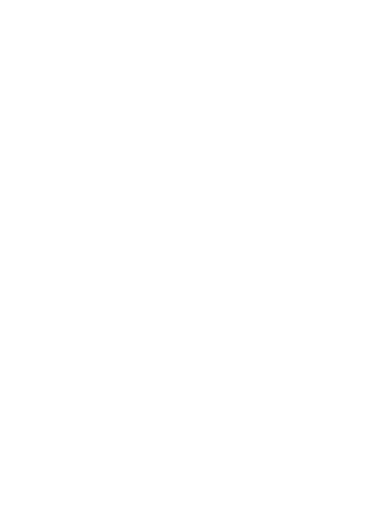
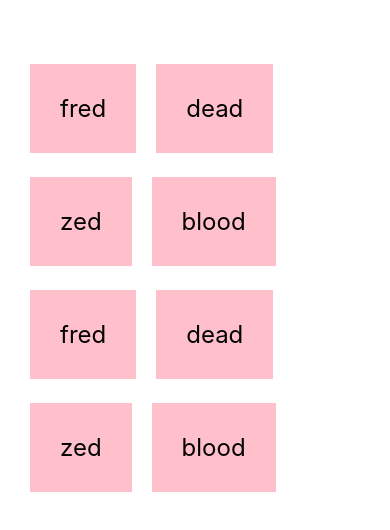
Before and after one commit to TechDinith/ReactNativeTutorialApp, a React Native app in the folder ReactNativeTestProject/: screen / in a window 390 px wide. Shown: the top 530 px of the page. Built offline with nearby package versions, Linux system fonts and the light colour scheme.

Commit message:
all done

```diff
--- a/ReactNativeTestProject/App.tsx
+++ b/ReactNativeTestProject/App.tsx
@@ -1,18 +1,76 @@
 import { useState } from "react";
-import { Button, StyleSheet, Text, TextInput, View } from "react-native";
+import {
+  Button,
+  FlatList,
+  ScrollView,
+  StyleSheet,
+  Text,
+  TextInput,
+  TouchableOpacity,
+  View,
+} from "react-native";
 
 export default function App() {
-  //states
+  //1
   // const [name, setName] = useState("Fred");
   // const [inputValue, setInputValue] = useState("");
 
-  //functions
   // const clickHandler = () => {
   //   setName("No-One");
   // };
 
+  //2
+  const [people, setPeople] = useState([
+    {
+      name: "fred",
+      id: "1",
+    },
+    {
+      name: "dead",
+      id: "2",
+    },
+    {
+      name: "zed",
+      id: "3",
+    },
+    {
+      name: "blood",
+      id: "4",
+    },
+    {
+      name: "fred",
+      id: "5",
+    },
+    {
+      name: "dead",
+      id: "6",
+    },
+    {
+      name: "zed",
+      id: "7",
+    },
+    {
+      name: "blood",
+      id: "8",
+    },
+  ]);
+
+  const pressHandler = (id: string) => {
+    console.log("id", id);
+
+    //oneway
+    // setPeople((oldPeople) => {
+    //   return oldPeople.filter(
+    //     (person: { name: string; id: string }) => person.id != id
+    //   );
+    // });
+    //anothorway
+    setPeople([...people.filter((person: any) => person.id != id)]);
+    console.log("people", people);
+  };
   return (
     <View style={styles.container}>
+      {/* 1 */}
       {/* <View>
         <Text>Hellow, {name}</Text>
 
@@ -28,6 +86,29 @@ export default function App() {
       <View style={styles.buttonContainer}>
         <Button onPress={clickHandler} title="Update Title" />
       </View> */}
+
+      {/* 2 */}
+      {/* <ScrollView>
+        {people.map((item, id) => (
+          <View key={id + 1}>
+            <Text style={styles.item}>
+              {item.name} {id + 1}
+            </Text>
+          </View>
+        ))}
+      </ScrollView> */}
+
+      {/* 3 */}
+      <FlatList
+        numColumns={2}
+        keyExtractor={(item) => item.id}
+        data={people}
+        renderItem={({ item }) => (
+          <TouchableOpacity onPress={() => pressHandler(item.id)}>
+            <Text style={styles.item}>{item.name}</Text>
+          </TouchableOpacity>
+        )}
+      />
     </View>
   );
 }
@@ -36,9 +117,15 @@ const styles = StyleSheet.create({
   container: {
     flex: 1,
     backgroundColor: "#fff",
-    alignItems: "center",
-    justifyContent: "center",
+    //1
+    // alignItems: "center",
+    // justifyContent: "center",
+
+    // 2
+    padding: 40,
+    paddingHorizontal: 20,
   },
+  //1
   // buttonContainer: {
   //   marginTop: 20,
   // },
@@ -49,4 +136,15 @@ const styles = StyleSheet.create({
   //   margin: 10,
   //   width: 200,
   // },
+
+  //2
+  item: {
+    marginTop: 24,
+    padding: 30,
+    backgroundColor: "pink",
+    fontSize: 24,
+
+    // 3
+    marginHorizontal: 10,
+  },
 });
```
